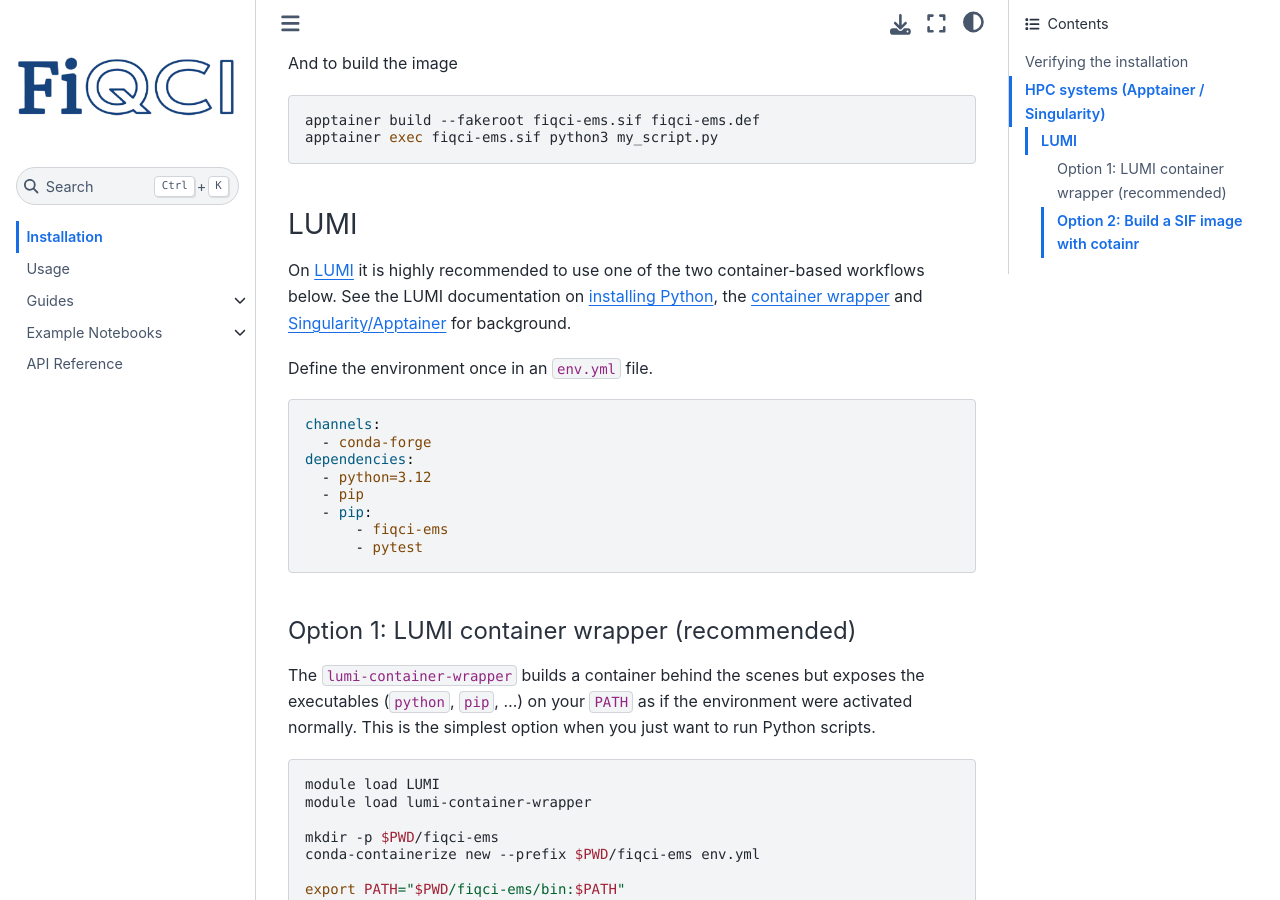
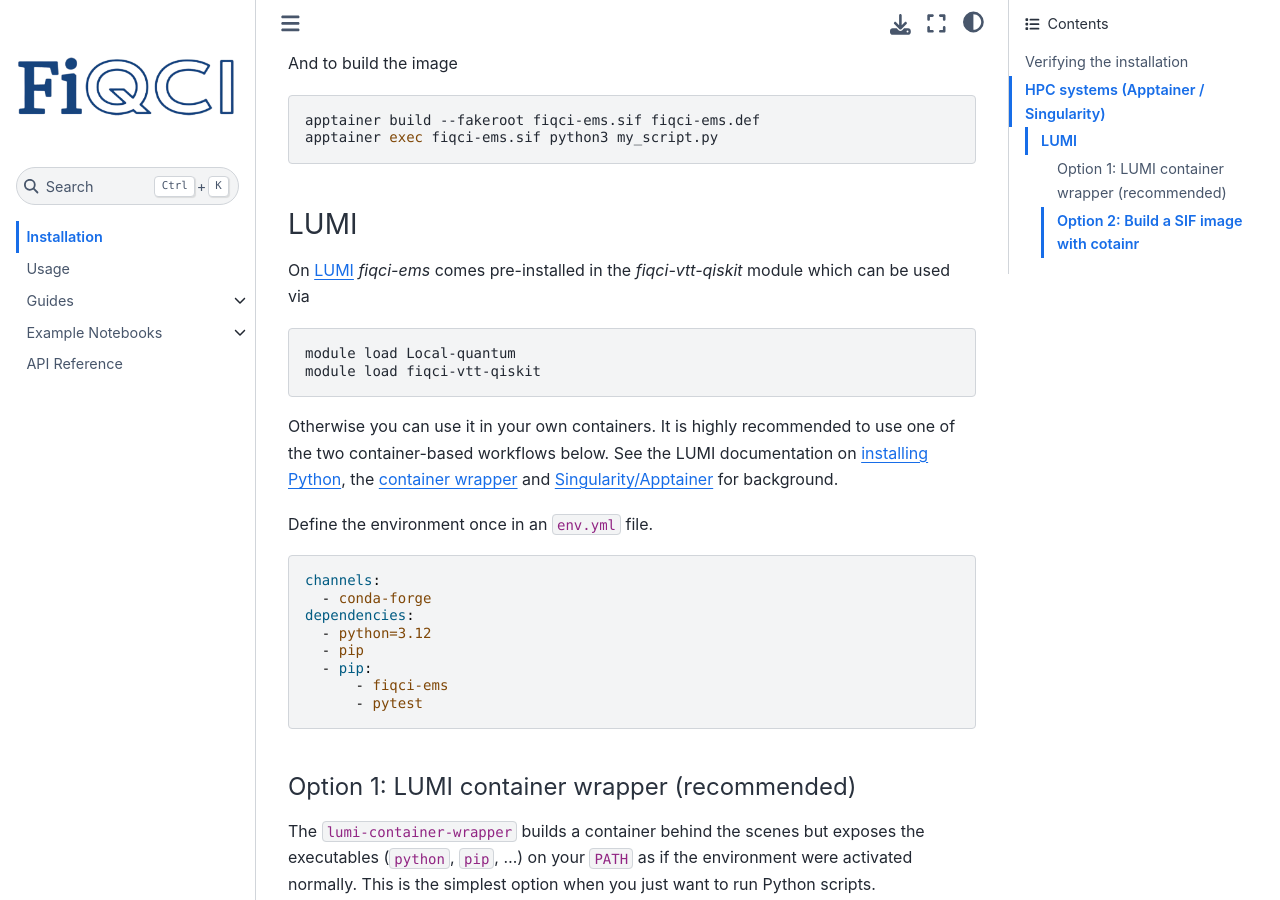
Before and after one commit to FiQCI/fiqci-ems, a Sphinx documentation site: the page built from docs/pages/Installation.rst, in a window 1280 px wide and 900 px high, scrolled down 891 px. Built offline with Sphinx 7.4.7 and the Sphinx Book theme 1.1.4, drawn with Linux system fonts in a browser that asks for light colours.

Commit message:
Add note about fiqci-vtt-quantum

```diff
--- a/docs/pages/Installation.rst
+++ b/docs/pages/Installation.rst
@@ -54,7 +54,15 @@
 LUMI
 ~~~~
 
-On `LUMI <https://docs.lumi-supercomputer.eu/>`_ it is highly recommended to
+On `LUMI <https://docs.lumi-supercomputer.eu/>`_ `fiqci-ems` comes pre-installed in
+the `fiqci-vtt-qiskit` module which can be used via
+
+.. code-block:: bash
+
+    module load Local-quantum
+    module load fiqci-vtt-qiskit
+
+Otherwise you can use it in your own containers. It is highly recommended to
 use one of the two container-based workflows below. See the LUMI documentation
 on `installing Python <https://docs.lumi-supercomputer.eu/software/installing/python/#use-the-lumi-container-wrapper>`_,
 the `container wrapper <https://docs.lumi-supercomputer.eu/software/installing/container-wrapper/>`_
```
